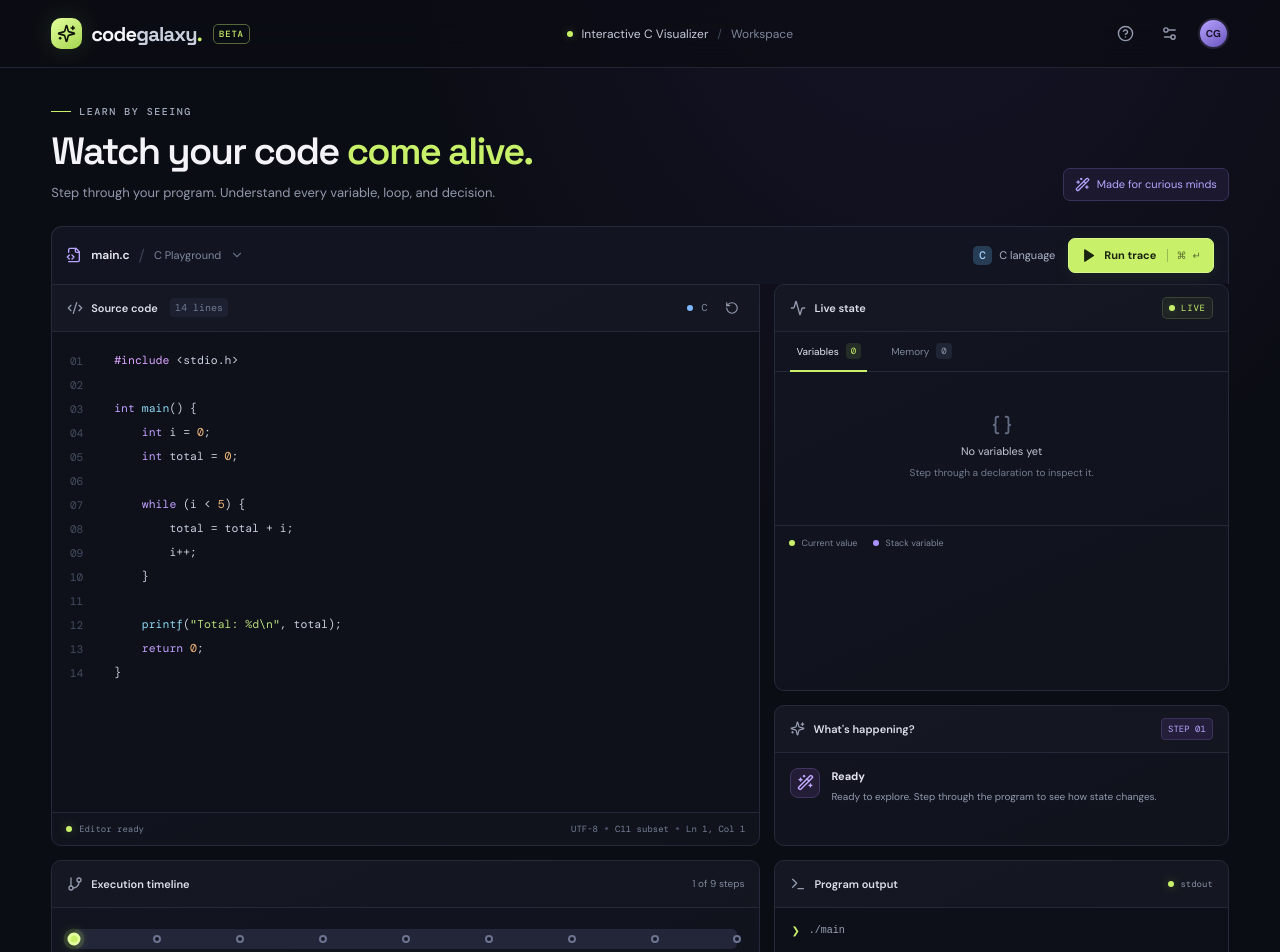
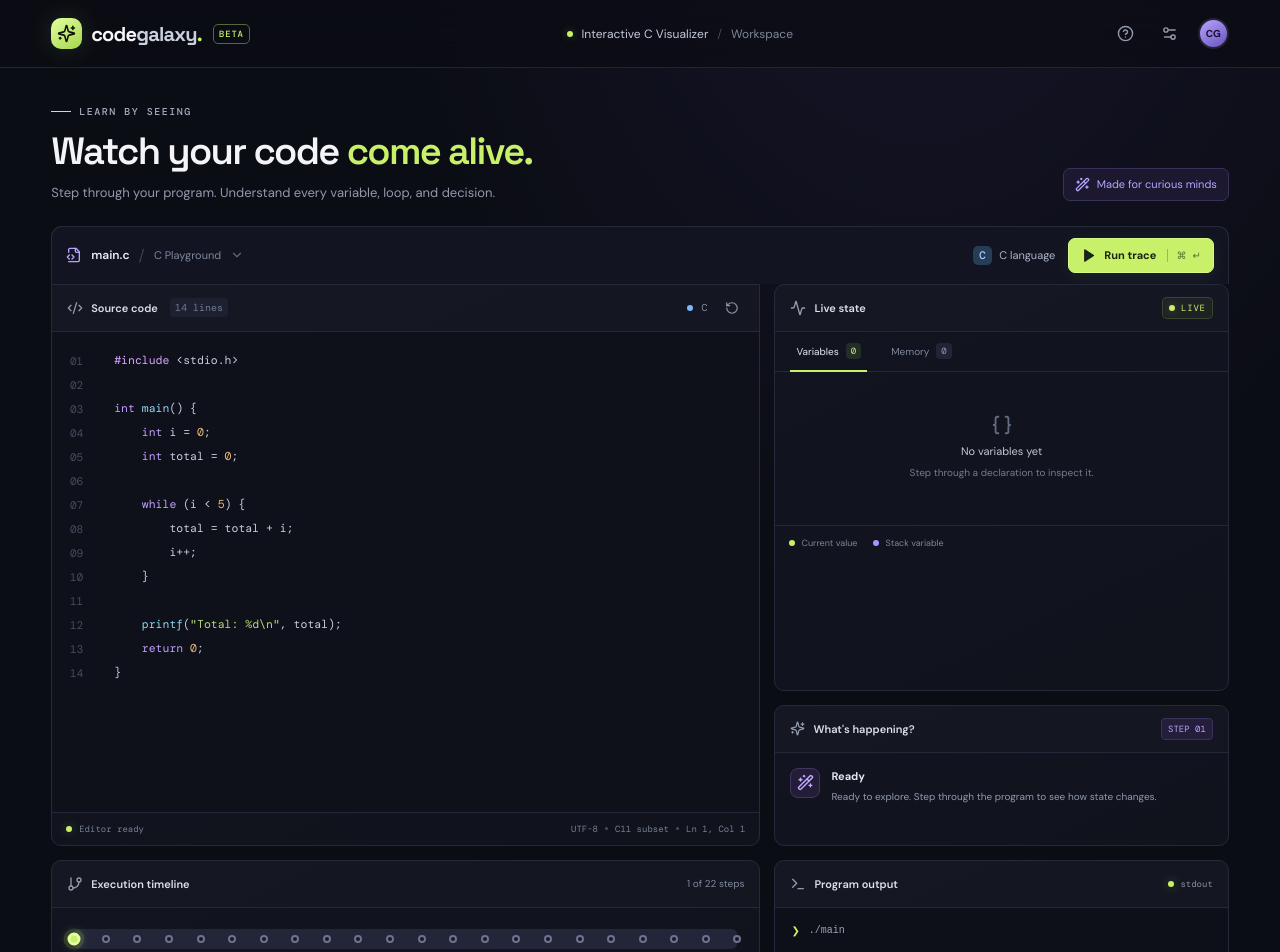
Before and after one commit to lahariln16-pixel/CodeGalaxy, a React (Vite) app: page / in a window 1280 px wide. Shown: the top 952 px of the page. Built offline with nearby package versions, Linux system fonts and the light colour scheme.

Commit message:
fix: repeat while loop body during tracing

```diff
--- a/src/App.tsx
+++ b/src/App.tsx
@@ -129,6 +129,7 @@ function buildTrace(source: string): BuildResult {
     while (pc < lines.length && safety++ < 500) {
       const raw = lines[pc];
       const line = raw.trim();
+      if (line === "}" && endToStart.has(pc) && loopStack[loopStack.length - 1] === endToStart.get(pc)) { pc = endToStart.get(pc)!; continue; }
       if (!line || line.startsWith("#") || line === "{" || line === "}" || line === "int main() {") { pc++; continue; }
       if (line.startsWith("return")) {
         save(pc, "The return statement exits main().", "Return");
```
